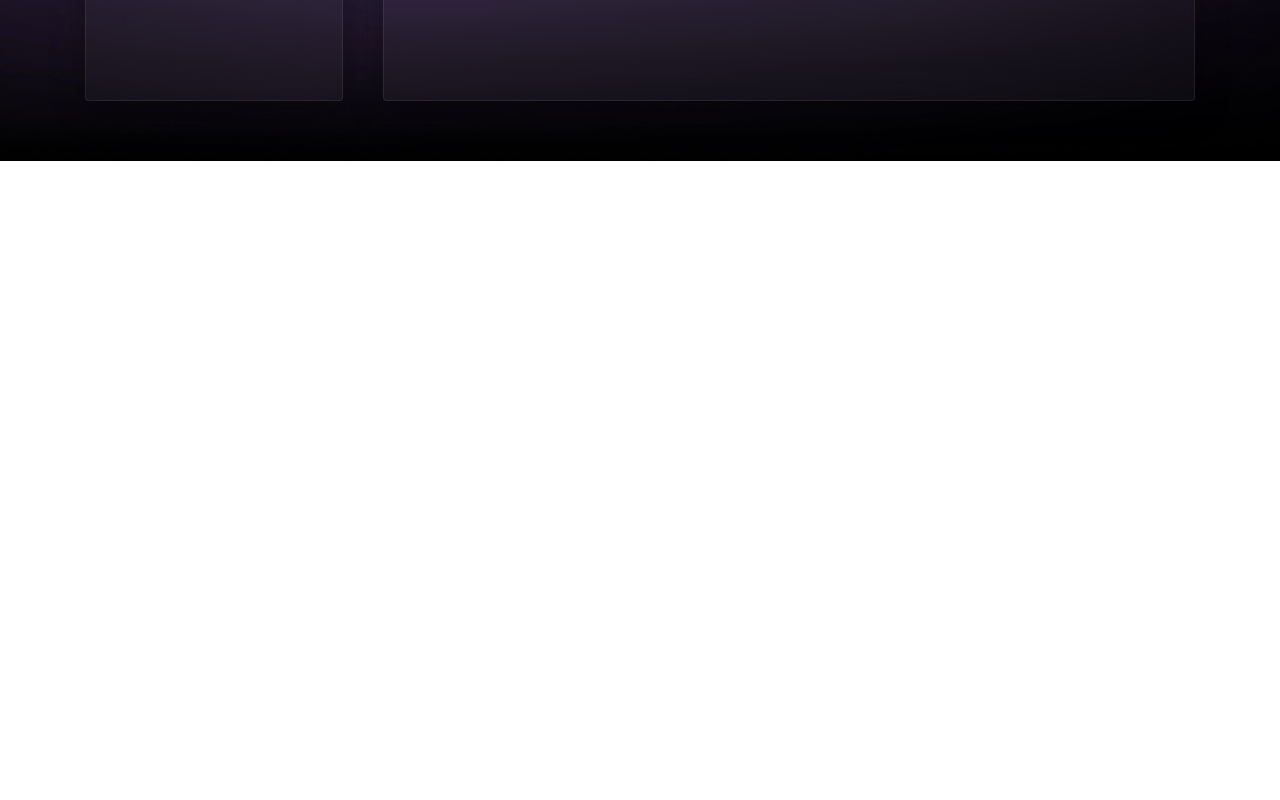
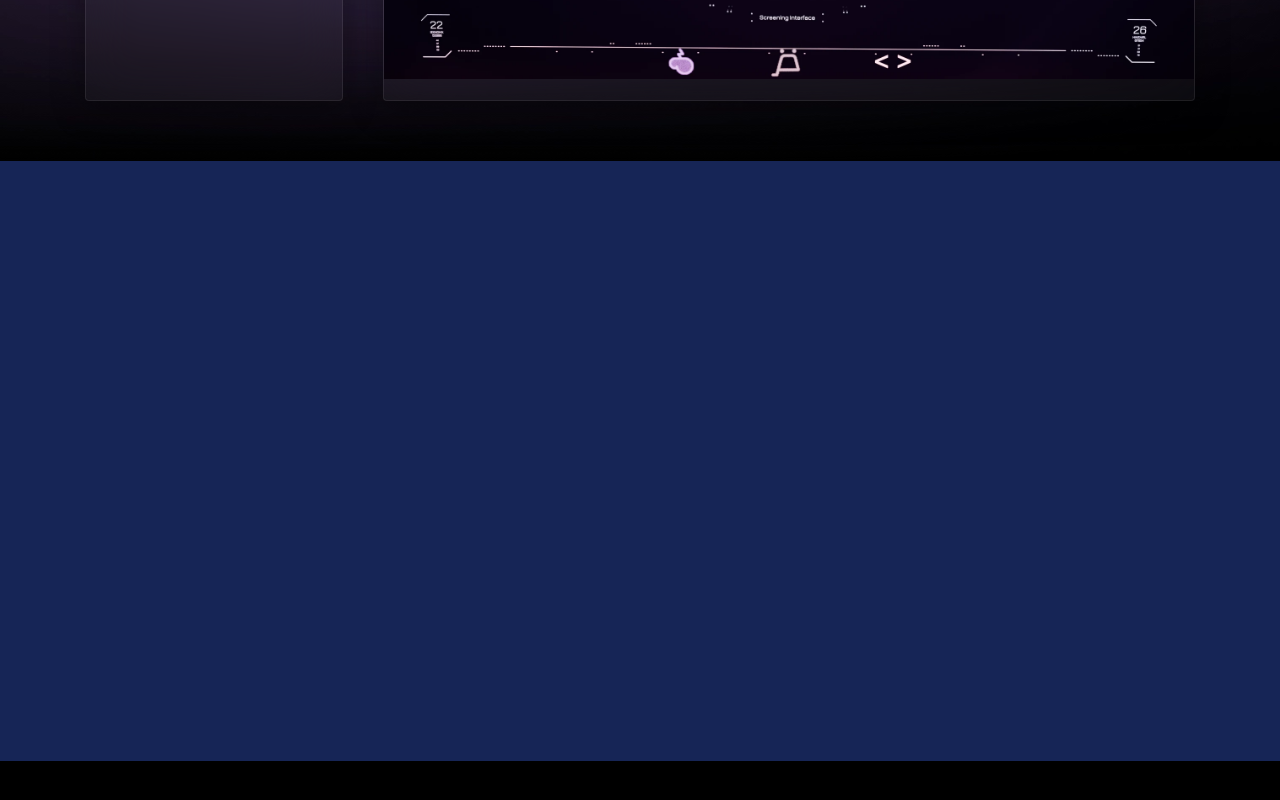
Before and after one commit to owaiskhanfrontend/Portfolio-Web, a React (Vite) app: page / in a window 1280 px wide. Shown: the part 1030-1830 px from the top of the page. Before the commit the page ends 1191 px from the top, so only its background shows below. Built offline with nearby package versions, Linux system fonts and the light colour scheme; a web font is replaced by a local one.

Commit message:
adding about  section component

```diff
--- a/src/App.jsx
+++ b/src/App.jsx
@@ -1,5 +1,6 @@
-import Navbar from "./Components/Navbar";
+import Navbar from "./Components/Share/Navbar";
 import Home from "./Components/Home/Home";
+import About from "./Components/About/About";
 function App() {
   return (
     <>
@@ -8,6 +9,9 @@ function App() {
         <section id="Home">
           <Home />
         </section>
+        <section id="About">
+          <About />
+        </section>
       </main>
     </>
   );
--- /dev/null
+++ b/src/Components/About/About.jsx
@@ -0,0 +1,18 @@
+function About(){
+return(
+
+<div className="w-full min-h-screen bg-black ">
+
+<div className="w-full max-w-360 h-150 bg-blue-950 mx-auto px-fluid-x"></div>
+
+
+</div>
+
+
+)
+
+
+
+}
+
+export default About;
--- a/src/Components/Home/Hero.jsx
+++ b/src/Components/Home/Hero.jsx
@@ -2,7 +2,7 @@ import isometriclayer from "../../assets/Home assets/hero_bg.webp"
 import logo from "../../assets/Home assets/Logo.svg"
 import vectorline from "../../assets/Home assets/Vector 1.svg"
 import puzzleicon from "../../assets/Home assets/puzzleicon.svg"
-import code from "../../assets//Home assets/react.png"
+import text from "../../assets//Home assets/text.webp"
 
 function Hero() {
   return (
@@ -67,6 +67,7 @@ function Hero() {
                   </div>
             </div>
                   <div className="w-full h-full bg-white/4 border border-white/8 rounded backdrop-blur-xl shadow-[0_8px_32px_rgba(0,0,0,0.37)] transition-all duration-300 hover:border-white/12 hover:bg-white/6">
+                    <img src={text} alt="" className="w-full h-full object-contain" />
                   </div>
             </div>
       </div>
--- a/src/Components/Navbar.jsx
+++ b/src/Components/Share/Navbar.jsx
@@ -1,5 +1,5 @@
 import { useState, useEffect } from "react";
-import logo from "../assets/navbar assets/Group.svg";
+import logo from "../../assets/navbar assets/Group.svg";
 
 function Navbar() {
   const [isMenuOpen, setIsMenuOpen] = useState(false);
```
Also changed, not shown: src/assets/Home assets/grid isometric layout.webp (added), src/assets/Home assets/text.webp (added).
